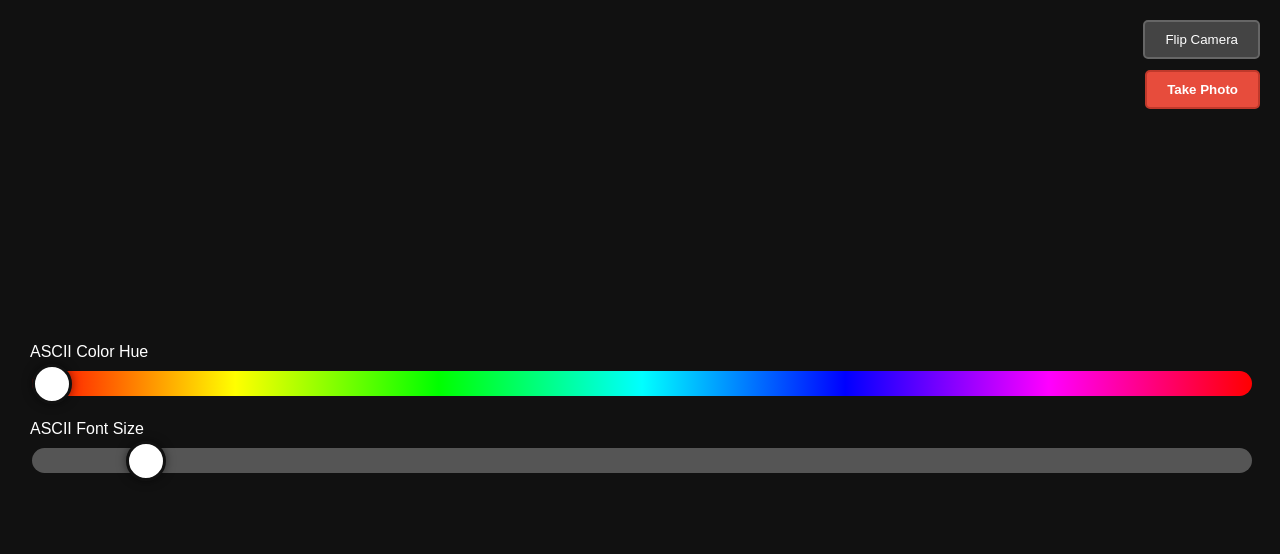
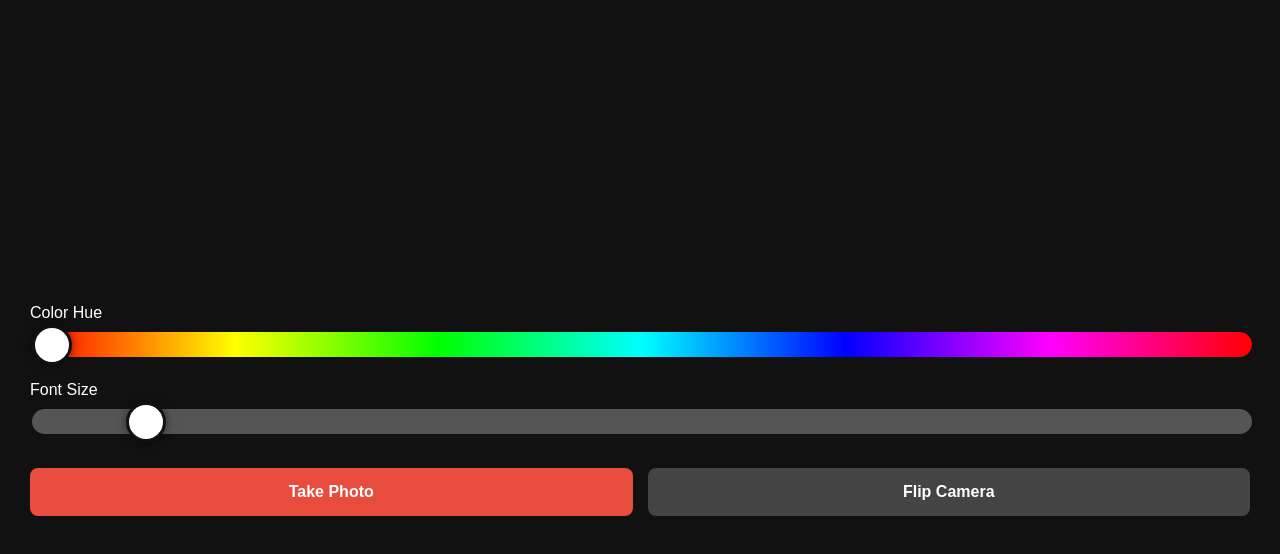
Before and after one commit to rubenlydius/web-rtc, a website: page public/sender.html in a window 1280 px wide. Drawn offline with nearby package versions, Linux system fonts and the light colour scheme.

Commit message:
styling adjustments

```diff
--- a/public/sender.html
+++ b/public/sender.html
@@ -81,38 +81,39 @@
             box-shadow: 0 0 10px rgba(0, 0, 0, 0.5);
         }
 
-        #flipCamera {
-            position: fixed;
-            top: 20px;
-            right: 20px;
-            padding: 10px 20px;
-            background: #444;
+        .button-container {
+            display: flex;
+            gap: 15px; /* Adds space between the two buttons */
+            margin-top: 30px;
+            width: 100%;
+        }
+
+        .action-btn {
+            flex: 1; /* Makes both buttons take up exactly 50% of the available space */
+            padding: 15px 0;
+            border: none;
+            border-radius: 8px;
+            font-size: 16px;
+            font-weight: bold;
             color: white;
-            border: 2px solid #666;
-            border-radius: 5px;
             font-family: sans-serif;
-            z-index: 100;
-        }
-        #flipCamera:active {
-            background: #222;
+            cursor: pointer;
         }
 
         #snapPhoto {
-        position: fixed;
-        top: 70px; /* Positioned just below the flip camera button */
-        right: 20px;
-        padding: 10px 20px;
-        background: #e74c3c; /* A nice red color for a shutter button */
-        color: white;
-        border: 2px solid #c0392b;
-        border-radius: 5px;
-        font-family: sans-serif;
-        font-weight: bold;
-        z-index: 100;
-        cursor: pointer;
-    }
+            background: #e74c3c;
+        }
+
         #snapPhoto:active {
             background: #c0392b;
+        }
+
+        #flipCamera {
+            background: #444;
+        }
+
+        #flipCamera:active {
+            background: #222;
         }
 
         </style>
@@ -122,15 +123,17 @@
     <!-- <h1>Phone Control (Sender)</h1> -->
     <video id="myCamera" playsinline autoplay muted></video>
 
-    <button id="flipCamera">Flip Camera</button>
-    <button id="snapPhoto">Take Photo</button>
-
     <div class="slider-container">
-        <label for="hueSlider">ASCII Color Hue</label>
+        <label for="hueSlider">Color Hue</label>
         <input type="range" id="hueSlider" min="0" max="360" value="0">
 
-        <label for="sizeSlider">ASCII Font Size</label>
+        <label for="sizeSlider">Font Size</label>
         <input type="range" id="sizeSlider" min="5" max="30" value="7">
+
+        <div class="button-container">
+            <button id="snapPhoto" class="action-btn">Take Photo</button>
+            <button id="flipCamera" class="action-btn">Flip Camera</button>
+        </div>
     </div>
 
     <script src="/socket.io/socket.io.js"></script>
```
Also changed, not shown: public/receiver.html (+33 -10 lines).
